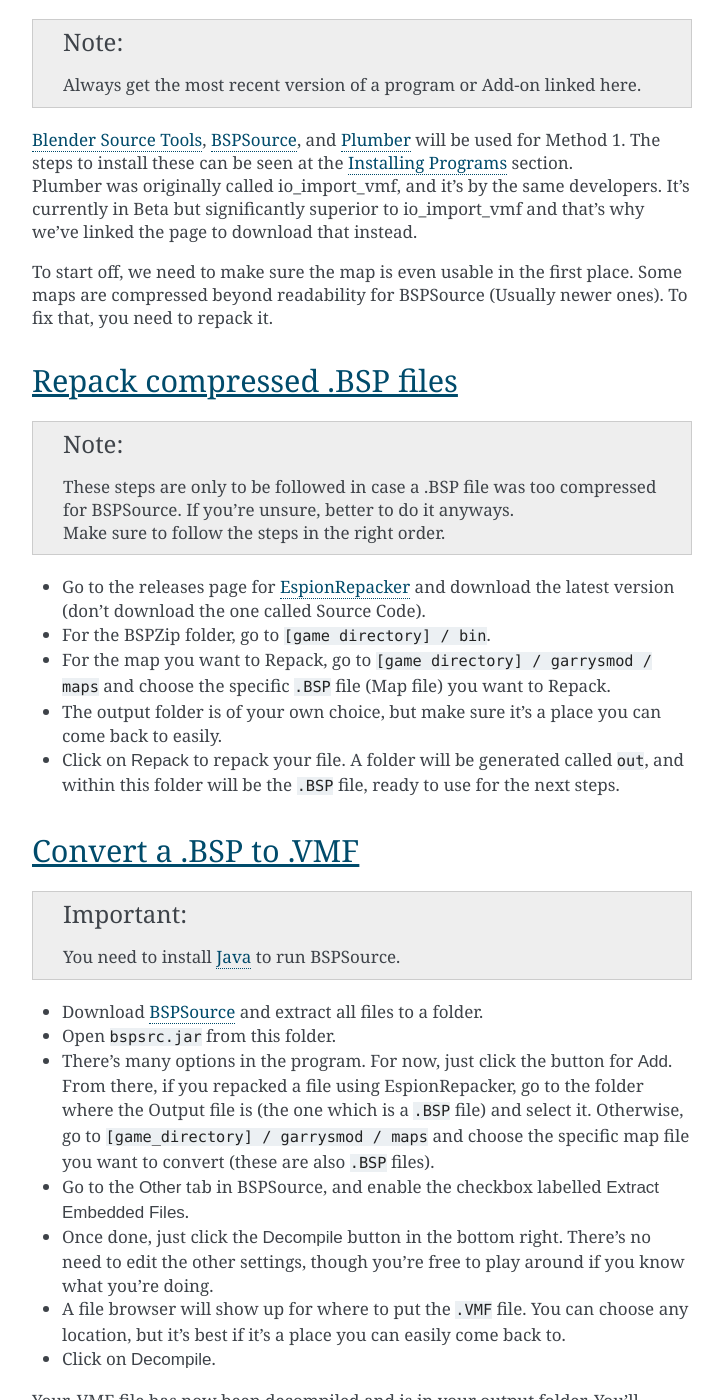
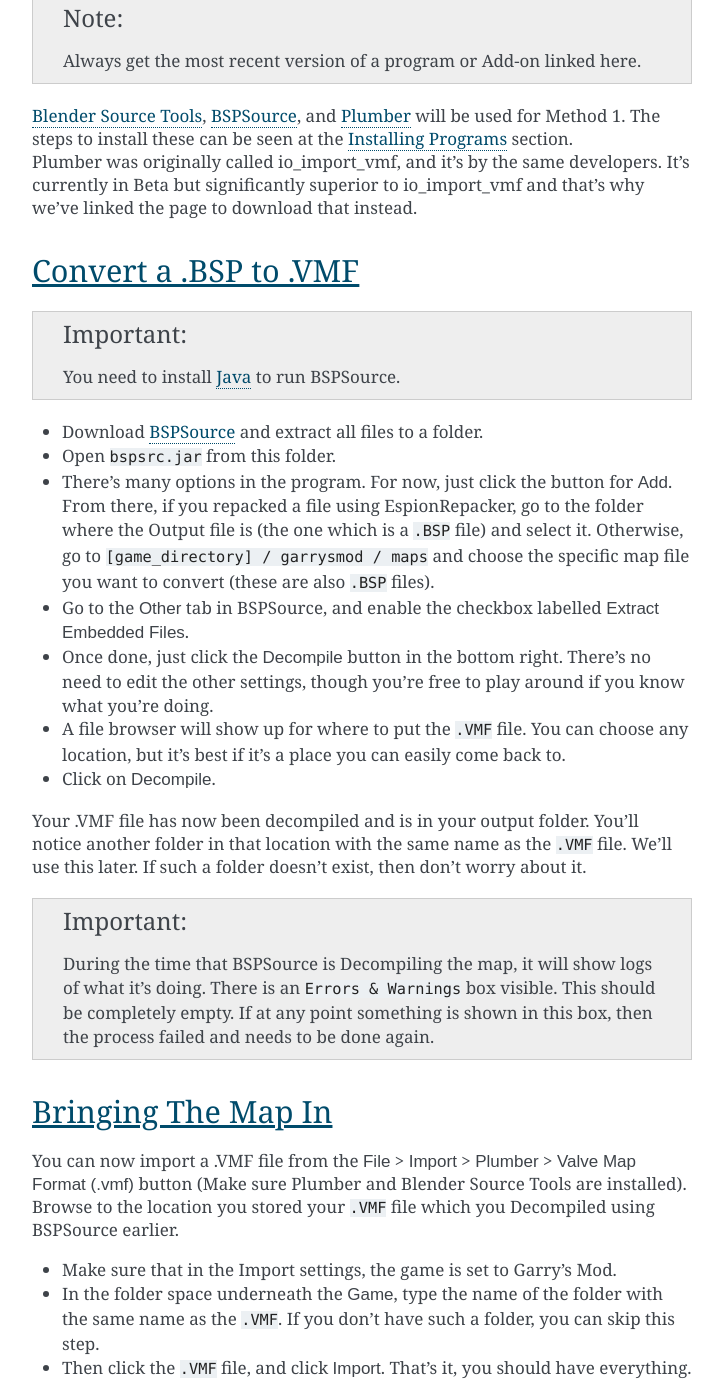
Before and after one commit to espiondev/source2blender, a Sphinx documentation site: the page built from docs/source/GMod.rst, in a window 1280 px wide and 1400 px high, scrolled down 2699 px. Shown: the whole window, without its empty margins (388-1111 px from the left). Built offline with Sphinx 7.4.7, drawn with Linux system fonts in a browser that asks for light colours; pages that are not in the unit, such as notebooks, are missing from menus; some of the changed text lies outside the part shown.

Commit message:
Update GMod.rst

```diff
--- a/docs/source/GMod.rst
+++ b/docs/source/GMod.rst
@@ -64,24 +64,6 @@
 | `Blender Source Tools <http://steamreview.org/BlenderSourceTools>`_, `BSPSource <https://developer.valvesoftware.com/wiki/BSPSource>`_, and `Plumber <https://github.com/lasa01/io_import_vmf/releases>`_ will be used for Method 1. The steps to install these can be seen at the :ref:`installingprograms` section.
 | Plumber was originally called io_import_vmf, and it's by the same developers. It's currently in Beta but significantly superior to io_import_vmf and that's why we've linked the page to download that instead.
 
-| To start off, we need to make sure the map is even usable in the first place. Some maps are compressed beyond readability for BSPSource (Usually newer ones). To fix that, you need to repack it.
-
-.. _gmod_fix_compressed_bsp:
-
-Repack compressed .BSP files
-""""""""""""""""""""""""""""
-
-.. note::
-
-    | These steps are only to be followed in case a .BSP file was too compressed for BSPSource. If you're unsure, better to do it anyways.
-    | Make sure to follow the steps in the right order.
-
-*    Go to the releases page for `EspionRepacker <https://github.com/spy-ware/EspionRepacker/releases>`_ and download the latest version (don't download the one called Source Code).
-*    For the BSPZip folder, go to ``[game directory] / bin``.
-*    For the map you want to Repack, go to ``[game directory] / garrysmod / maps`` and choose the specific ``.BSP`` file (Map file) you want to Repack.
-*    The output folder is of your own choice, but make sure it's a place you can come back to easily.
-*    Click on :guilabel:`Repack` to repack your file. A folder will be generated called ``out``, and within this folder will be the ``.BSP`` file, ready to use for the next steps.
-
 .. _gmod_convert_bsp_to_vmf:
 
 Convert a .BSP to .VMF
@@ -115,7 +97,7 @@
 *    In the folder space underneath the :guilabel:`Game`, type the name of the folder with the same name as the ``.VMF``. If you don't have such a folder, you can skip this step.
 *    Then click the ``.VMF`` file, and click :guilabel:`Import`. That's it, you should have everything.
 
-| The installation steps are not necessary to do again. It's really just as simple as, Repack ``.BSP`` if needed, Turn into ``.VMF`` with BSPSource, Bring ``.VMF`` into Blender.
+| The installation steps are not necessary to do again. It's really just as simple as, Turn into ``.VMF`` with BSPSource, Bring ``.VMF`` into Blender.
 | Go to :ref:`gmod_finishing_touches` for advice on clean up and additional useful things to know about within Blender regarding these maps.
 | If you wish to familiarize yourself with the whole process, or see an overview, a :ref:`gmod_map_method1_summary` is written which you can refer to.
 | If any problems occur you can ask for help on the `TF2 Blender Discord server <https://discord.gg/zHC2gJW>`_.
@@ -201,8 +183,8 @@
 Summary of Method
 """""""""""""""""
 
-*    Download GCFScape and SourceIO. Install SourceIO into Blender (This step is only necessary on first time use).
-*    (Vanilla) Use GCFScape to extract the necessary files from ``garrysmod_dir.vpk`` into ``[game_directory] / garrysmod`` (This step is only necessary on first time use).
+*    Download SourceIO. Install SourceIO into Blender (This step is only necessary on first time use).
+*    (Vanilla) Download GCFScape. Use GCFScape to extract the necessary files from ``garrysmod_dir.vpk`` into ``[game_directory] / garrysmod`` (This step is only necessary on first time use).
 *    (Workshop and Mods) Use GMad to obtain the files of the addon or mod, and move the folders into ``[game_directory] / garrysmod`` (This step is only necessary for first time use).
 *    Use SourceIO to import ``.MDL`` file of choice from the extracted folders.
 
@@ -221,7 +203,7 @@
 *    Then in GCFScape, Extract the folder called ``Materials`` to ``[game_directory] / garrysmod`` as well.
 
 | Steps for Workshop and Mods:
-*    (Addon) Use Gmad to obtain the files from the ``.GMA`` file. The steps for how to use it can be found at the :ref:`gmod_gmad` Section. Open the newly created folder, and move all the folders inside to ``[game_directory] / garrysmod``.
+*    (Addon) Use Gmad (Instructions for how to use it are at the :ref:`gmod_gmad` Section) to obtain the files from the ``.GMA`` file. Open the newly created folder, and move all the folders inside to ``[game_directory] / garrysmod``.
 *    (Mods) If it is a ``.GMA`` file, use Gmad to obtain the folders. If it is regular files, extra work isn't required. Just move the folders into ``[game_directory] / garrysmod``.
 
 | All of that was for setting things up. Once that's completed, all you have to do for bringing a Model in is to open Blender, click :guilabel:`File` > :guilabel:`⤓ Import` > :guilabel:`Source Engine Assets` > :guilabel:`Source model (.mdl)`, and choose the ``.MDL`` file you're after inside the ``Models`` folder. It should have textures set up and everything. The above steps don't have to be repeated.
```
